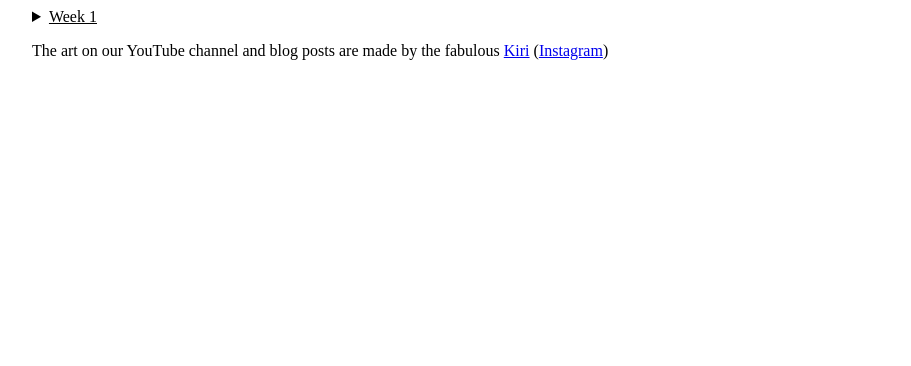
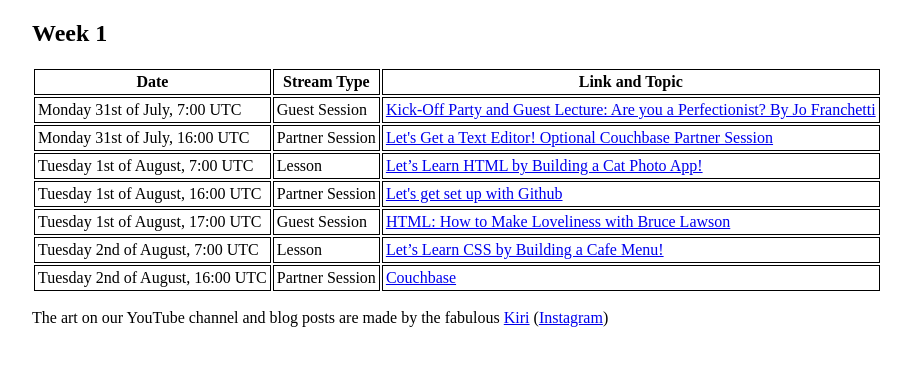
Before and after one commit to Bad-Website-Club/bad-website-club.github.io, a website: page webdev-bootcamp-2023.html in a window 1280 px wide. Shown: the whole page, without its empty margins (96-1007 px from the left). Drawn offline with Linux system fonts and the light colour scheme.

Commit message:
Remove details

```diff
--- a/webdev-bootcamp-2023.html
+++ b/webdev-bootcamp-2023.html
@@ -15,8 +15,7 @@
   <body>
     <section class="explainer">
 
-      <details>
-        <summary>Week 1</summary>
+        <h2>Week 1</h2>
         <table>
           <thead>
             <tr>
@@ -105,7 +104,6 @@
             </tr>
           </tbody>
         </table>
-      </details>
      </section>
     <footer>
 <p>The art on our YouTube channel and blog posts are made by the fabulous <a href="https://ecasticx.com/">Kiri</a> (<a href="https://www.instagram.com/ecasticx/">Instagram</a>)</p>
```
